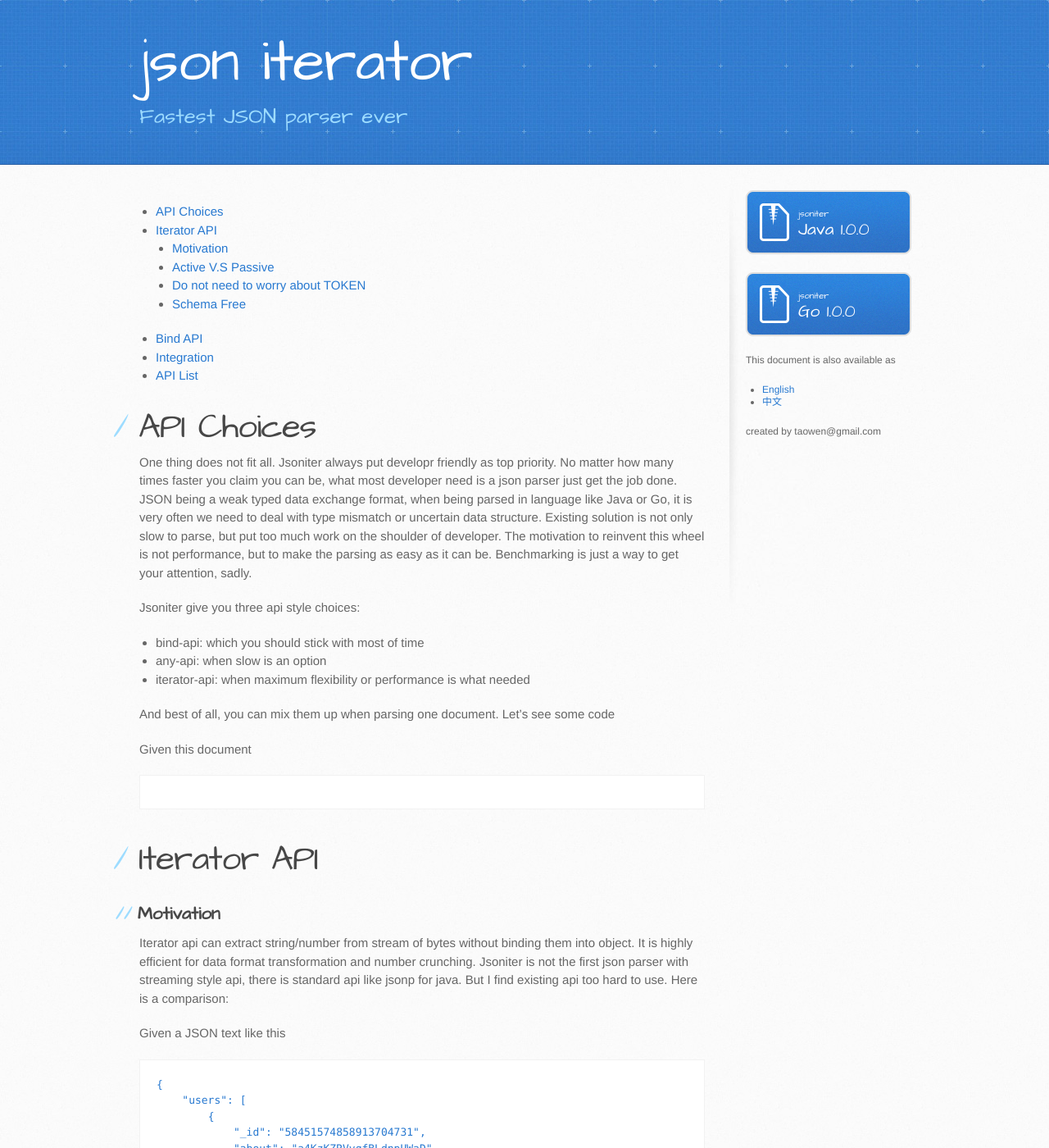
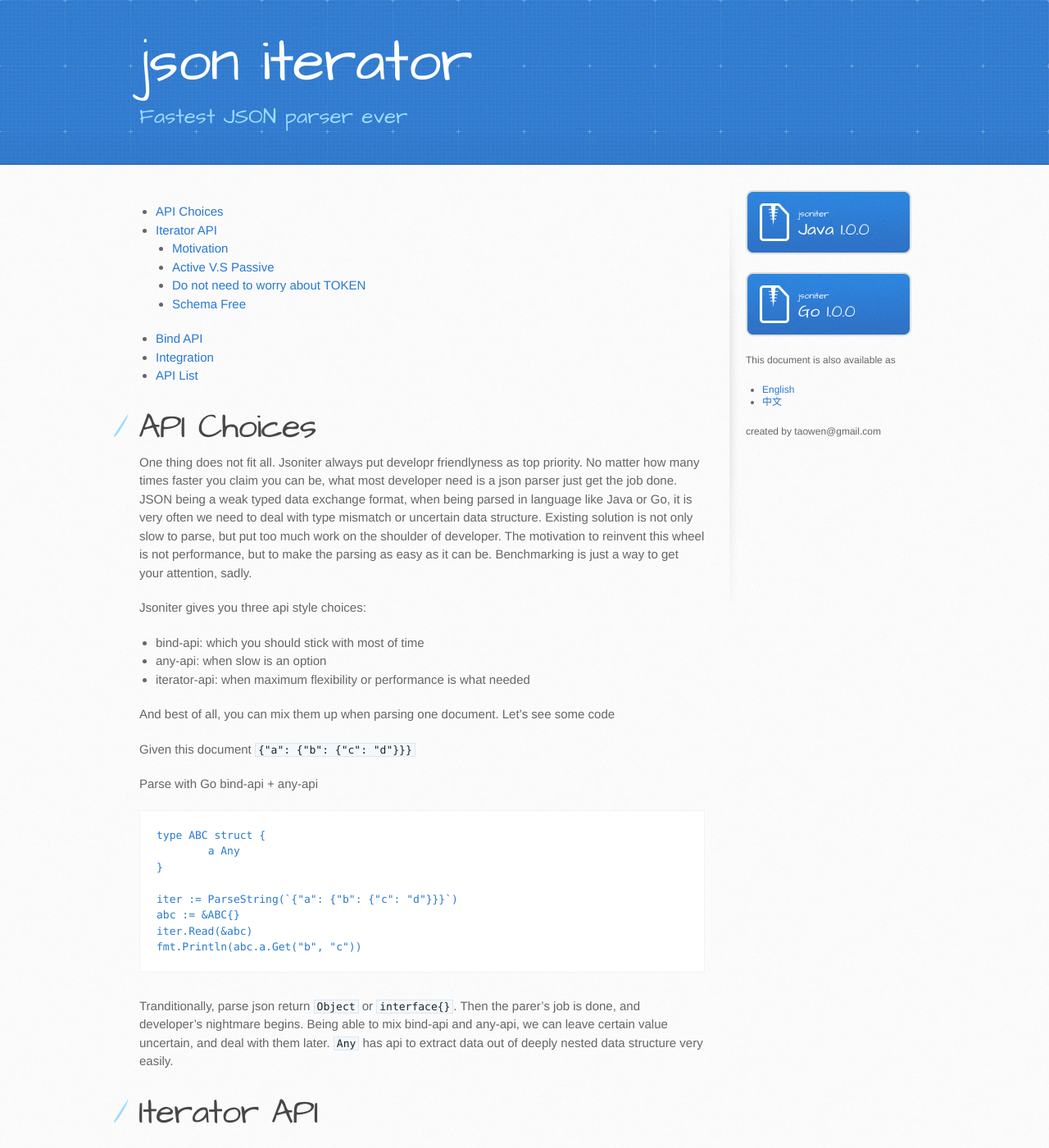
Before and after one commit to json-iterator/json-iterator.github.io, a Jekyll site: the page built from api.md, in a window 1280 px wide and 1400 px high. Shown: the whole window at 82% size. Built offline with Jekyll 4.4.1, drawn with Linux system fonts in a browser that asks for light colours; comment, search, counter and statistics services are not loaded.

Commit message:
Update api.md

````diff
--- a/api.md
+++ b/api.md
@@ -8,9 +8,9 @@
 
 # API Choices
 
-One thing does not fit all. Jsoniter always put developr friendly as top priority. No matter how many times faster you claim you can be, what most developer need is a json parser just get the job done. JSON being a weak typed data exchange format, when being parsed in language like Java or Go, it is very often we need to deal with type mismatch or uncertain data structure. Existing solution is not only slow to parse, but put too much work on the shoulder of developer. The motivation to reinvent this wheel is not performance, but to make the parsing as easy as it can be. Benchmarking is just a way to get your attention, sadly.
+One thing does not fit all. Jsoniter always put developr friendlyness as top priority. No matter how many times faster you claim you can be, what most developer need is a json parser just get the job done. JSON being a weak typed data exchange format, when being parsed in language like Java or Go, it is very often we need to deal with type mismatch or uncertain data structure. Existing solution is not only slow to parse, but put too much work on the shoulder of developer. The motivation to reinvent this wheel is not performance, but to make the parsing as easy as it can be. Benchmarking is just a way to get your attention, sadly.
 
-Jsoniter give you three api style choices:
+Jsoniter gives you three api style choices:
 
 * bind-api: which you should stick with most of time
 * any-api: when slow is an option
@@ -18,10 +18,23 @@
 
 And best of all, you can mix them up when parsing one document. Let's see some code
 
-Given this document
+Given this document `{"a": {"b": {"c": "d"}}}`
+
+Parse with Go bind-api + any-api
 
 ```
+type ABC struct {
+	a Any
+}
+
+iter := ParseString(`{"a": {"b": {"c": "d"}}}`)
+abc := &ABC{}
+iter.Read(&abc)
+fmt.Println(abc.a.Get("b", "c"))
 ```
+
+Tranditionally, parse json return `Object` or `interface{}`. Then the parer's job is done, and developer's nightmare begins. Being able to mix bind-api and any-api, we can leave certain value uncertain, and deal with them later. `Any` has api to extract data out of deeply nested data structure very easily.
+
 
 # Iterator API
 
````
